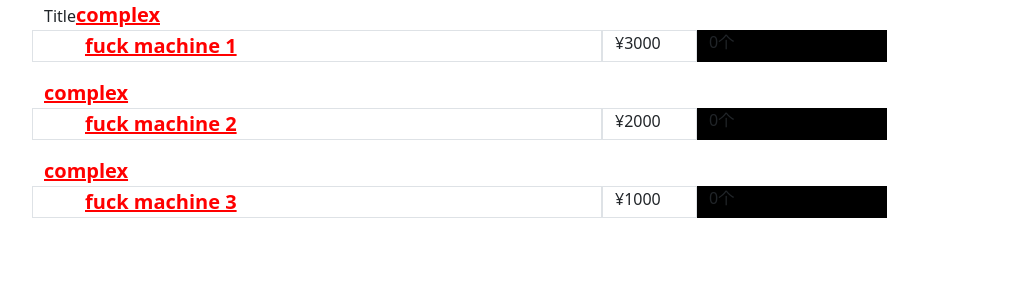
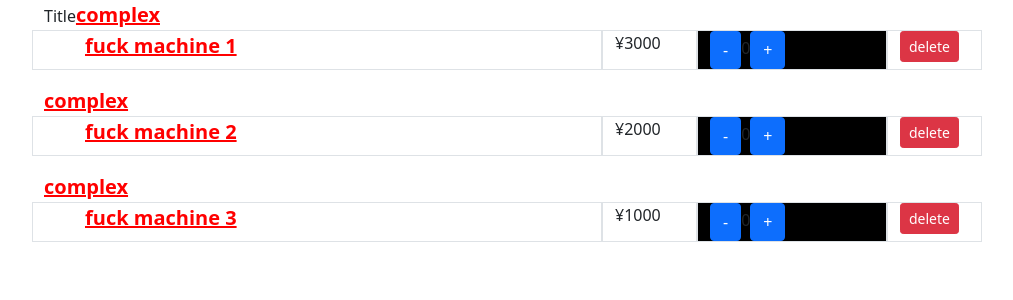
Before and after one commit to Marshall-Hao/react-demo, a React app: page / in a window 1280 px wide. Shown: the top 300 px of the page, without its empty margins (38-1051 px from the left). Built offline with nearby package versions, Linux system fonts and the light colour scheme.

Commit message:
react event handling

```diff
--- a/src/App.js
+++ b/src/App.js
@@ -30,9 +30,19 @@ class App extends Component {
       return <div className="text-center">Empty</div>;
     }
     return listData.map((item, index) => {
-      return <ListItem key={item.id} data={item} />;
+      return (
+        <ListItem
+          key={item.id}
+          data={item}
+          onDelete={this.handleDelete}
+        />
+      );
     });
   }
+
+  handleDelete = (id) => {
+    console.log("id", id);
+  };
 
   render() {
     return (
--- a/src/components/listItem.jsx
+++ b/src/components/listItem.jsx
@@ -9,11 +9,32 @@ let count = 0;
 class ListItem extends Component {
     constructor(props) {
         super(props)
+
+        // this.handleDecrease = this.handleDecrease.bind(this)
     }
 
     manageCount() {
         return count + '个'
     }
+
+    doSthWithCount = () => {
+        if (count < 0) {
+            count = 0
+        }
+    }
+
+    handleDecrease = (id,ev) => {
+        console.log(ev)
+        console.log('id:',id)
+         count --;
+         this.doSthWithCount()
+    }
+
+    handleIncrease = () => {
+        count ++;
+    }
+
+
 
     render() {
         // * 方便条件渲染了
@@ -27,7 +48,14 @@ class ListItem extends Component {
             <div className='row mb-3'>
                 <div className={`col-6 grid-col border ${style.title} ${style['list-title']}`} >{this.props.data.name}</div>
                 <div className='col-1 grid-col border'>¥{this.props.data.price}</div>
-                <div className={`col-2 grid-col border' ${_cn}`}>{this.manageCount()}</div>
+                <div className={`col-2 grid-col border flex' ${_cn}`}>
+                    <button onClick={(ev) => {this.handleDecrease(this.props.data.id,ev)}} type='button' className='btn btn-primary'> - </button>
+                       <span className={cls('digital')}>{count}</span>
+                    <button onClick={this.handleIncrease} type='button' className='btn btn-primary'> + </button>
+                </div>
+                <div className='col-1 border'>
+                    <button onClick={() => {this.props.onDelete(this.props.data.id)}} className='btn btn-danger btn-sm'>delete</button>
+                </div>
             </div>
             </>
         );
```
